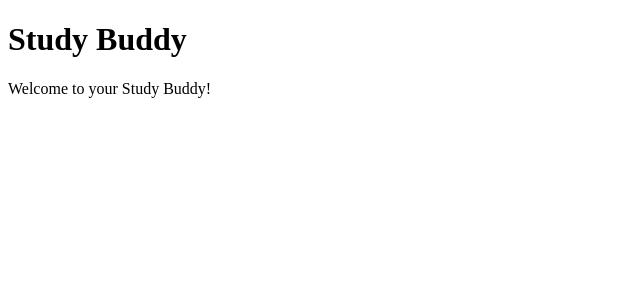
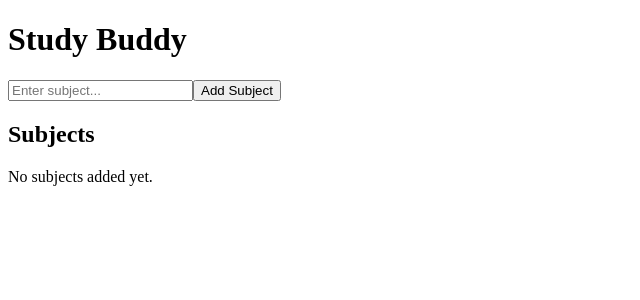
Before and after one commit to zahraathompson871-art/study-buddy, a React (Vite) app in the folder frontend/: page / in a window 1280 px wide. Shown: the top 300 px of the page, without its empty margins (0-640 px from the left). Built offline with nearby package versions, Linux system fonts and the light colour scheme.

Commit message:
Add subject system with state management

```diff
--- /dev/null
+++ b/frontend/src/components/SubjectList.tsx
@@ -0,0 +1,22 @@
+interface SubjectListProps {
+    subjects: string[];
+}
+
+// This component receives a list of subjects from it's parent (dashboard) and displays them on the screen. If there are no subjects, it shows a message indicating that no subjects have been added yet.
+export default function SubjectList({ subjects }: SubjectListProps) {
+    return (
+        <div>
+            <h2>Subjects</h2>
+
+            {subjects.length === 0 ? (
+                <p>No subjects added yet.</p>
+            ) : (
+                <ul>
+                    {subjects.map((subject, index) => (
+                        <li key={index}>{subject}</li>
+                    ))}
+                </ul>
+            )}
+        </div>
+    );
+}
--- a/frontend/src/pages/Dashboard.tsx
+++ b/frontend/src/pages/Dashboard.tsx
@@ -1,8 +1,32 @@
+import { useState } from "react";
+import SubjectList from "../components/SubjectList";
+
 export default function Dashboard() {
+    //State = data that can change while the app is running.
+    const [subjects, setSubjects] = useState<string[]>([]);
+
+    //This stores what the user is typing in the input field.
+    const [newSubject, setNewSubject] = useState("");
+
+    // Adds a new subject, takes current subjects and adds the new one to the list, then clears the input field.
+    function handleAddSubject() {
+        if (newSubject.trim() === "") return; // Prevent adding empty subjects
+        setSubjects([...subjects, newSubject.trim()]);
+        // Clear the input field after adding a subject
+        setNewSubject("");
+    }
     return (
         <div>
             <h1>Study Buddy</h1>
-            <p>Welcome to your Study Buddy!</p>
+            <input
+                type="text"
+                placeholder="Enter subject..."
+                value={newSubject}
+                onChange={(e) => setNewSubject(e.target.value)}
+            />
+            <button onClick={handleAddSubject}>Add Subject</button>
+
+            <SubjectList subjects={subjects} />
         </div>
     );
 }
```
